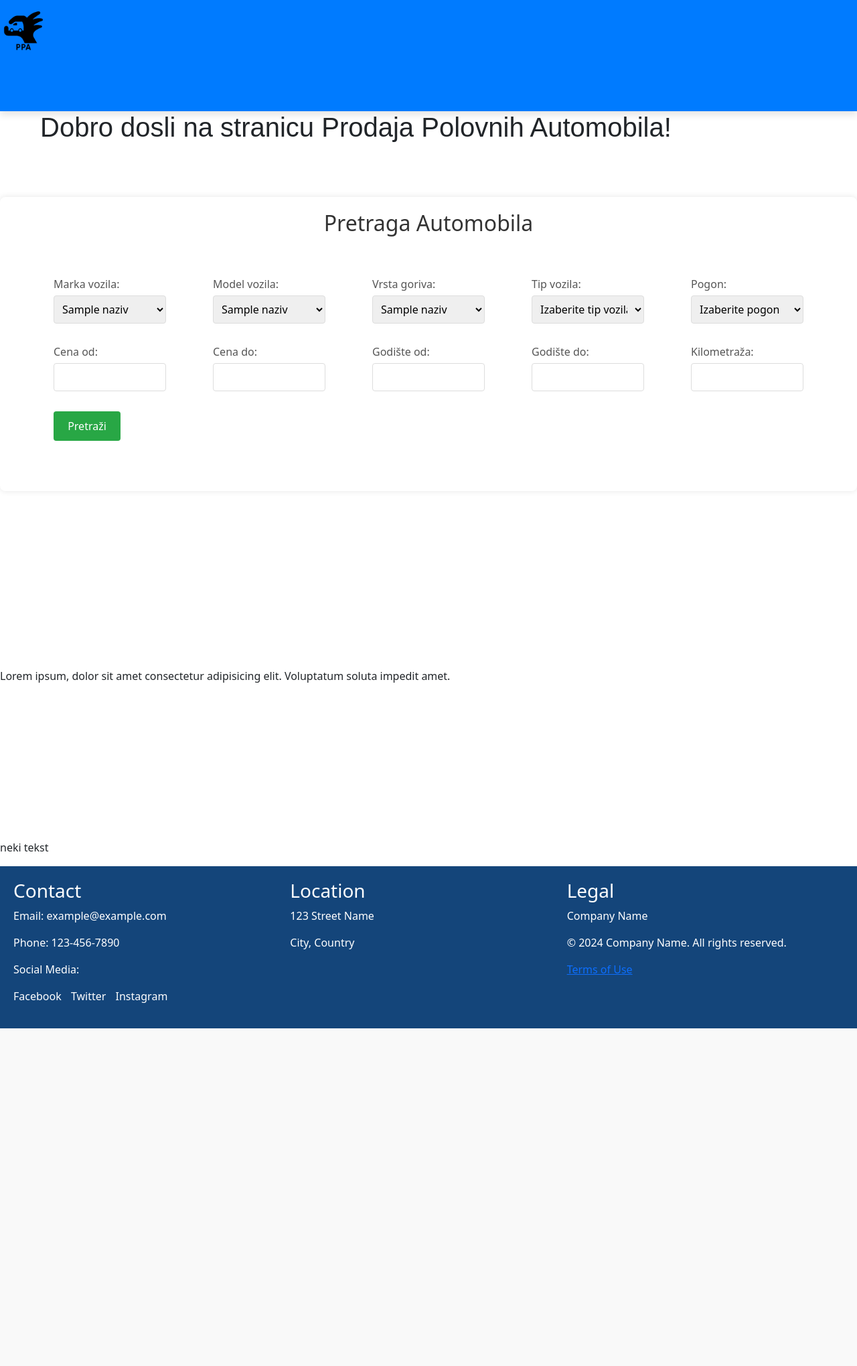
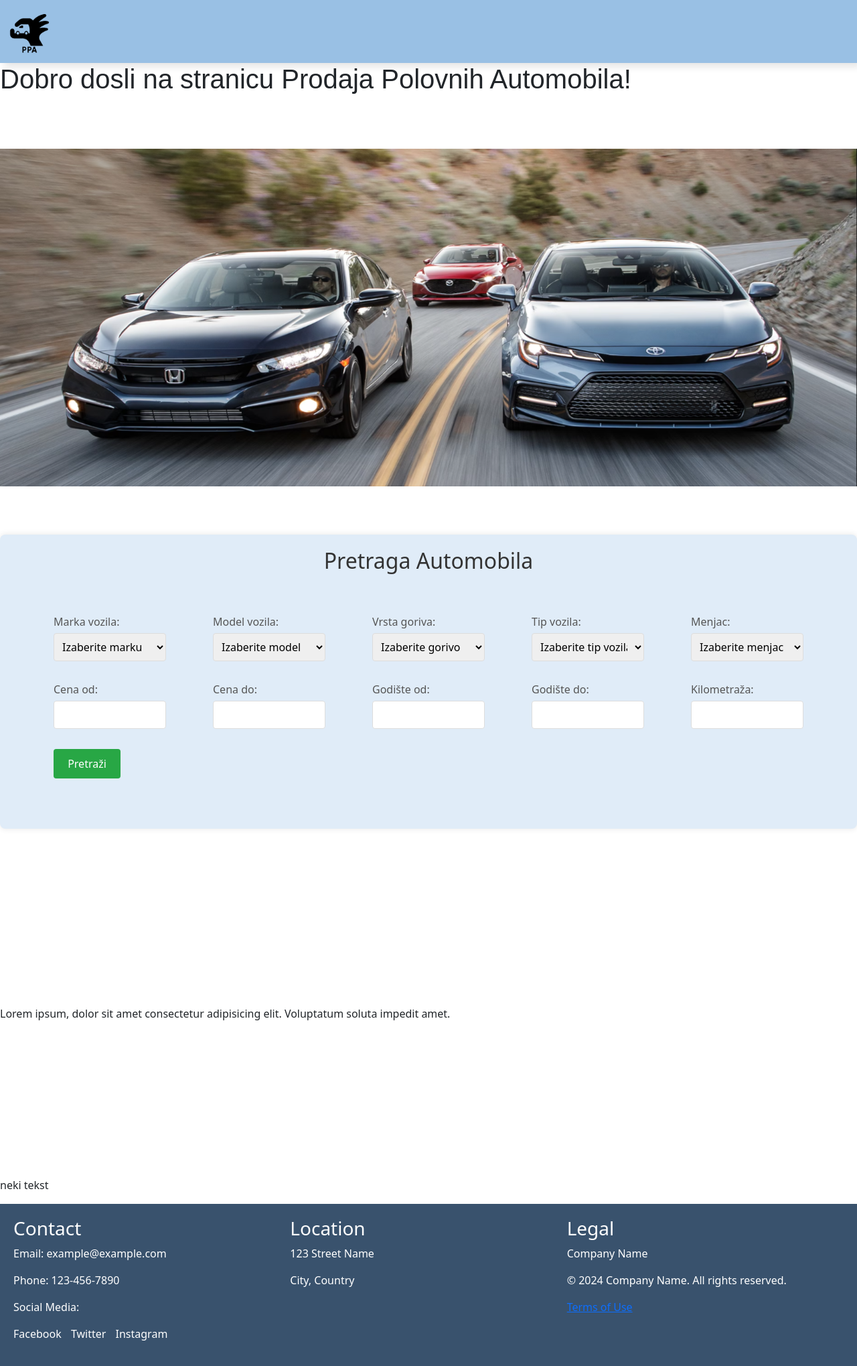
Before and after one commit to soffijamilic/maturski, a Flask app: template automobili/templates/home.html in a window 1280 px wide. Shown: the whole page at 67% size. Before the commit the page ends 1535 px from the top, so only its background shows below. Run offline with Flask 3, Linux system fonts and the light colour scheme; the template is opened without the code that fills it: most values are stand-ins (such as "Sample title", 1, 10 or a date in 2020); parts of the project's set-up code (start-up, migrations or seed data) failed here and were passed over.

Commit message:
slika i uredjivanje

```diff
--- a/automobili/__init__.py
+++ b/automobili/__init__.py
@@ -37,13 +37,10 @@ def create_app(test_config=None):
     def home():
         #print("Home URL:", request.url)
         marke=get_db().execute('SELECT * FROM marka')
-        modeli=get_db().execute('SELECT * FROM model WHERE id_marke=marke{id}')
+        """modeli=get_db().execute('SELECT * FROM model WHERE id_marke=marke{id}')"""
         goriva=get_db().execute('SELECT * FROM gorivo')
-        return render_template('home.html',marke=marke,modeli=modeli,goriva=goriva)
-
-
+        tipovi_vozila=get_db().execute('SELECT * FROM tip_vozila')
+        menjaci=get_db().execute('SELECT * FROM menjac')
+        return render_template('home.html',marke=marke,goriva=goriva,tipovi_vozila=tipovi_vozila,menjaci=menjaci)
 
     return app
-
-if __name__ == '__main__':
-    app.run(debug=True)
--- a/automobili/static/style.css
+++ b/automobili/static/style.css
@@ -7,37 +7,53 @@ body{
     justify-content: center;
     align-items: center;
 }
+/*
 header{
     /*background-color:rgb(94, 167, 234);
-    background-color: #F39C12;*/
+    background-color: #F39C12;
     background-color:#007bff;
     box-shadow: 0 6px 10px rgba(0, 0, 0, 0.1);
-    height: 80px;
+    height: 50px;
 };/* #F39C12;#7F8C8D  zelenkasta*/
 
-nav.navbar{
-    padding: 0px;
+.pozadina {
+    display: block;
+    justify-content: space-between;
+    align-items: center;
+    width: 100%;
+    margin: 0;
+    padding: 0;
+    position: relative;
+}
+.pozadina img {
+    max-width: 100%;
+    height: auto;
+    display: block;
 }
 .navbar{
     display: flex;
     justify-content: space-between;
     align-items: center;
-    background-color:#007bff;/* #F39C12;#7F8C8D  zelenkasta*/
+    background-color:#99c0e4;/* #F39C12;#7F8C8D  zelenkasta*/
     color: white;
     padding: 0rem;
     margin: 0;
+    box-shadow: 6px  6px 10px rgba(0, 0, 0, 0.1);
+    height: 94px;
    /* box-shadow: 0 6px 10px rgba(0, 0, 0, 0.1);*/
 }
 h1{
     font-family: Arial, Helvetica, sans-serif;
-    margin: 60px;
+
+
 }
 .logo{
     height: 70px;
     width: 70px;
-    justify-content: center;
+    margin-left: 9px;
 }
-.menu {
+
+/*.menu {
     position: flex;
     justify-content: end;
     list-style-type: none;
@@ -56,18 +72,14 @@ h1{
 }
 .dugmici{
     text-align: center;
-}
+}*/
 form {
     margin: 40px;
     display: inline-block;
 }
-.logo{
-    height: 70px;
-    width: 70px;
-}
 
 .formapretrage {
-    background: #fff;
+    background: #e0ecf8;
     padding: 20px 40px;
     border-radius: 8px;
     box-shadow: 0 0 10px rgba(0, 0, 0, 0.1);
@@ -124,7 +136,7 @@ form {
     background-color: #218838;
 }
 footer {
-    background-color:#14457a;;
+    background-color:#39526d;;
     color: #fff;
     padding: 20px;
     display: flex;
--- a/automobili/templates/home.html
+++ b/automobili/templates/home.html
@@ -28,6 +28,12 @@
     <br>
     <br>
     <br>
+    <div class="pozadina">
+        <img src="static/slike/pic.png" alt="">
+    </div>
+    <br>
+    <br>
+    <br>
     <div class="formapretrage">
         <h2>Pretraga Automobila</h2>
         <form action="/search" method="GET">
@@ -35,6 +41,7 @@
                 <div>
                     <label for="marka">Marka vozila:</label>
                     <select id="marka" name="marka">
+                        <option value="">Izaberite marku</option>
                       {%for marka in marke%}
                       <option value="{{marka['id']}}">{{marka['naziv']}}</option>
                       {%endfor%}
@@ -43,6 +50,7 @@
                 <div>
                     <label for="model">Model vozila:</label>
                     <select id="model" name="model">
+                        <option value="">Izaberite model</option>
                         {%for model in modeli%}
                          <option value="{{model['id']}}">{{model['naziv']}}</option>
                         {%endfor%}
@@ -51,21 +59,31 @@
                 <div>
                     <label for="gorivo">Vrsta goriva:</label>
                     <select id="gorivo" name="gorivo">
+                        <option value="">Izaberite gorivo</option>
                         {%for gorivo in goriva%}
                         <option value="{{gorivo['id']}}">{{gorivo['naziv']}}</option>
                        {%endfor%}
                     </select>
                 </div>
+
                 <div>
                     <label for="tip_vozila">Tip vozila:</label>
                     <select id="tip_vozila" name="tip_vozila">
                         <option value="">Izaberite tip vozila</option>
+                        {%for tip_vozila in tipovi_vozila%}
+                        <option value="{{tip_vozila['id']}}">{{tip_vozila['naziv']}}</option>
+                       {%endfor%}
                     </select>
                 </div>
+
                 <div>
-                    <label for="pogon">Pogon:</label>
-                    <select id="pogon" name="pogon">
-                        <option value="">Izaberite pogon</option>
+                    <label for="menjac">Menjac:</label>
+                    <select id="menjac" name="menjac">
+                        <option value="">Izaberite menjac</option>
+                        {%for menjac in menjaci%}
+                        <option value="{{menjac['id']}}">{{menjac['naziv']}}</option>
+                       {%endfor%}
+
                     </select>
                 </div>
             </div>
```
Also changed, not shown: automobili/oglas.py (+7 -0 lines), automobili/static/slike/pic.png (added).
